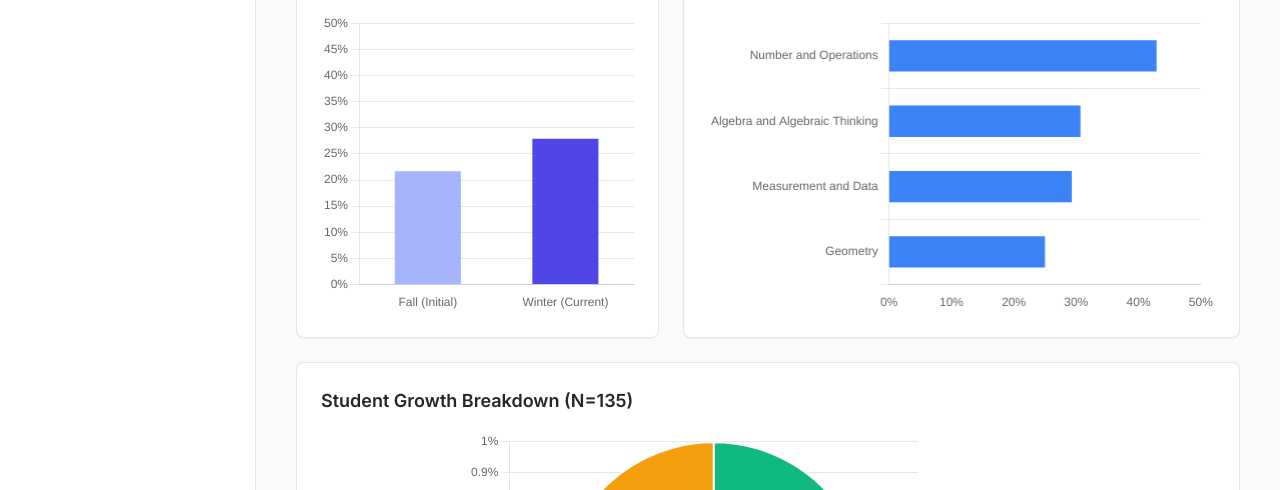
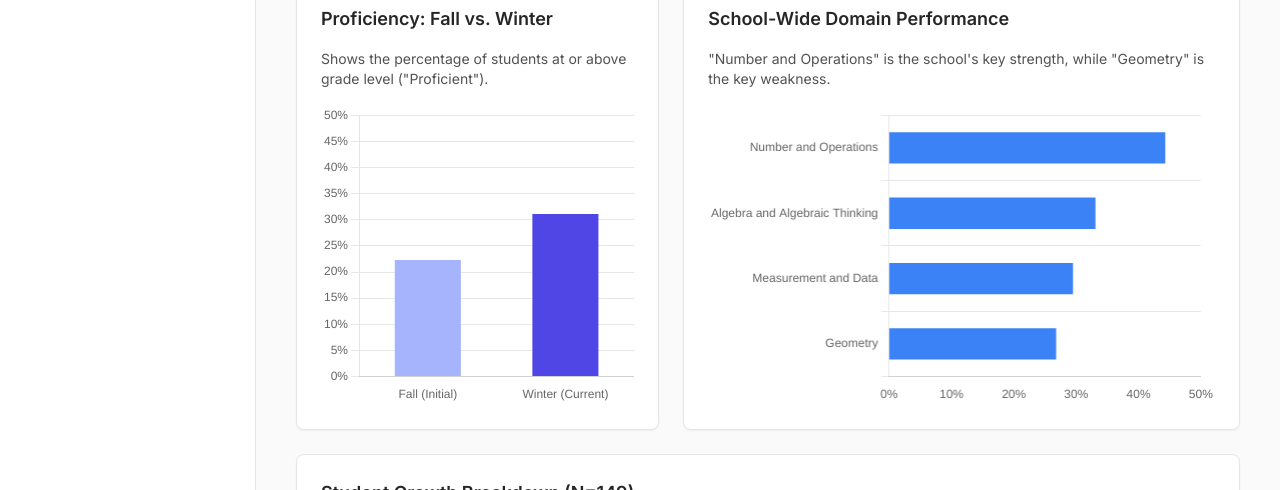
Before and after one commit to loydiedoong/room_16, a plain HTML site: page index.html in a window 1280 px wide. Shown: the part 310-800 px from the top of the page. Drawn offline with nearby package versions, Linux system fonts and the light colour scheme.

Commit message:
Update index.html

```diff
--- a/index.html
+++ b/index.html
@@ -2,8 +2,8 @@
 <!-- Application Structure Plan: A dashboard-style SPA with a left-hand navigation. This structure is designed for different user roles (Leadership vs. Teachers). Leadership can use the 'School-Wide Dashboard' (default) for a high-level overview. Grade-Level leads can use 'Grade-Level Deep Dives' to compare classes. Teachers can use the 'Student Action Lists' page to filter for their specific students who need intervention or celebration. This is more usable than a linear report as it allows users to immediately access the information relevant to their role and task. -->
 <!-- Visualization & Content Choices:
 - School-Wide KPIs: Inform -> Dynamic Stat Cards (HTML/Tailwind) -> Shows high-level metrics from Exec Summary.
-- School-Wide Proficiency (Fall vs Winter): Show Change -> Bar Chart (Chart.js) -> Clearly visualizes the 6.2 p.p. gain.
-- School-Wide Growth Breakdown: Show Proportions -> Donut Chart (Chart.js) -> Shows ratio of Met Annual (16.3%), Regressed (25.2%), and Grew/Below (58.5%).
+- School-Wide Proficiency (Fall vs Winter): Show Change -> Bar Chart (Chart.js) -> Clearly visualizes the 8.8 p.p. gain.
+- School-Wide Growth Breakdown: Show Proportions -> Donut Chart (Chart.js) -> Shows ratio of Met Annual (19.3%), Regressed (21.5%), and Grew/Below (59.2%).
 - Domain Performance (School & Grade): Compare -> Horizontal Bar Chart (Chart.js) -> Best for comparing the 4 domains and identifying strengths/weaknesses. Dynamically updates on the Grade-Level page.
 - Teacher Comparisons: Compare -> Grouped Bar Chart (Chart.js) -> Directly compares teachers on % Met Growth and % Regressed.
 - Student Lists: Organize/Inform -> Interactive HTML Table -> On-click tabs (Celebration/Intervention) and dropdown filters (Grade, Teacher) allow teachers to create actionable lists for their own class.
@@ -67,7 +67,7 @@
             color: #4f46e5;
             border-bottom-color: #4f46e5;
         }
-        .tab-button:hover {
+        .tab-button:hover:not(.active) {
             color: #4f46e5;
             background-color: #eef2ff;
         }
@@ -108,56 +108,56 @@
     </div>
 
     <script>
-        // --- DATA STORE (from diagnostic_report.md) ---
+        // --- DATA STORE (from winter_iready_math_report.md) ---
         const reportData = {
             schoolWide: {
-                proficiency: { fall: 21.7, winter: 27.9 },
-                growth: { metAnnual: 16.3, regressed: 25.2, other: (100 - 16.3 - 25.2).toFixed(1) },
+                proficiency: { fall: 22.3, winter: 31.1 },
+                growth: { metAnnual: 19.3, regressed: 21.5, other: (100 - 19.3 - 21.5).toFixed(1) },
                 domains: [
-                    { name: 'Number and Operations', pct: 42.9 },
-                    { name: 'Algebra and Algebraic Thinking', pct: 30.7 },
-                    { name: 'Measurement and Data', pct: 29.3 },
-                    { name: 'Geometry', pct: 25.0 },
+                    { name: 'Number and Operations', pct: 44.3 },
+                    { name: 'Algebra and Algebraic Thinking', pct: 33.1 },
+                    { name: 'Measurement and Data', pct: 29.5 },
+                    { name: 'Geometry', pct: 26.8 },
                 ]
             },
             gradeData: {
                 3: {
-                    summary: "3rd grade shows strong proficiency gains, particularly in Mr. Griffin's class (+19.0 p.p.). 25.0% of 3rd graders have already met their full annual growth target. Mr. Doong's class shows a very low stagnation rate (4.3%).",
+                    summary: "3rd grade shows strong proficiency gains, particularly in Mr. Griffin's class (+15.5 p.p.). 27.7% of 3rd graders have already met their full annual growth target. Both classes show a very low stagnation rate.",
                     domains: [
-                        { name: 'Number and Operations', pct: 44.4 },
-                        { name: 'Geometry', pct: 22.2 },
-                        { name: 'Algebra and Algebraic Thinking', pct: 30.7 }, // Using school-wide as placeholder per report
-                        { name: 'Measurement and Data', pct: 29.3 }, // Using school-wide as placeholder per report
+                        { name: 'Number and Operations', pct: 46.8 },
+                        { name: 'Algebra and Algebraic Thinking', pct: 40.4 },
+                        { name: 'Measurement and Data', pct: 31.9 },
+                        { name: 'Geometry', pct: 23.4 },
                     ].sort((a,b) => b.pct - a.pct),
                     teachers: [
                         { name: 'Doong', students: 23, profFall: 17.4, profWinter: 26.1, profChange: 8.7, metGrowth: 26.1, regressed: 4.3 },
-                        { name: 'Griffin', students: 21, profFall: 4.8, profWinter: 23.8, profChange: 19.0, metGrowth: 23.8, regressed: 19.0 },
+                        { name: 'Griffin', students: 24, profFall: 4.2, profWinter: 19.7, profChange: 15.5, metGrowth: 29.2, regressed: 4.2 },
                     ]
                 },
                 4: {
-                    summary: "4th grade shows more moderate growth. Ms. Sutter's class saw a stronger increase in proficiency (+9.1 p.p.). Only 13.3% of students have met their annual target. Both classes have a high number of students who are stagnating or regressing (30.4% and 27.3%), which is a key area for concern.",
+                    summary: "4th grade shows moderate growth. Ms. Sutter's class saw a stronger increase in proficiency (+9.1 p.p.). Only 13.3% of students have met their annual target. Both classes have a high number of students who are stagnating or regressing (30.4% and 27.3%), which is a key area for concern.",
                     domains: [
                         { name: 'Number and Operations', pct: 48.9 },
+                        { name: 'Algebra and Algebraic Thinking', pct: 35.6 },
+                        { name: 'Measurement and Data', pct: 26.7 },
                         { name: 'Geometry', pct: 26.7 },
-                        { name: 'Algebra and Algebraic Thinking', pct: 30.7 }, // Using school-wide as placeholder per report
-                        { name: 'Measurement and Data', pct: 29.3 }, // Using school-wide as placeholder per report
                     ].sort((a,b) => b.pct - a.pct),
                     teachers: [
-                        { name: 'Sheiring', students: 23, profFall: 21.7, profWinter: 26.1, profChange: 4.3, metGrowth: 13.0, regressed: 30.4 },
+                        { name: 'Sheiring', students: 23, profFall: 21.7, profWinter: 26.1, profChange: 4.4, metGrowth: 13.0, regressed: 30.4 },
                         { name: 'Sutter', students: 22, profFall: 27.3, profWinter: 36.4, profChange: 9.1, metGrowth: 13.6, regressed: 27.3 },
                     ]
                 },
                 5: {
                     summary: "5th grade shows the lowest overall growth, with only 10.9% of students meeting their annual target. Ms. Lopez's class has a very high rate of stagnant/regressed students (47.4%), indicating an urgent need for intervention. Ms. Long's class shows higher proficiency (33.3%) but still has over 25% of students stagnating.",
                     domains: [
-                        { name: 'Number and Operations', pct: 36.0 },
-                        { name: 'Geometry', pct: 26.0 },
-                        { name: 'Algebra and Algebraic Thinking', pct: 30.7 }, // Using school-wide as placeholder per report
-                        { name: 'Measurement and Data', pct: 29.3 }, // Using school-wide as placeholder per report
+                        { name: 'Number and Operations', pct: 39.1 },
+                        { name: 'Algebra and Algebraic Thinking', pct: 26.1 },
+                        { name: 'Measurement and Data', pct: 28.3 },
+                        { name: 'Geometry', pct: 28.3 },
                     ].sort((a,b) => b.pct - a.pct),
                     teachers: [
                         { name: 'Long', students: 27, profFall: 29.6, profWinter: 33.3, profChange: 3.7, metGrowth: 7.4, regressed: 25.9 },
-                        { name: 'Lopez', students: 19, profFall: 21.1, profWinter: 26.3, profChange: 5.3, metGrowth: 15.8, regressed: 47.4 },
+                        { name: 'Lopez', students: 19, profFall: 21.1, profWinter: 26.3, profChange: 5.2, metGrowth: 15.8, regressed: 47.4 },
                     ]
                 }
             },
@@ -168,10 +168,14 @@
                     { name: 'Maldonado de Leon, Jairo', teacher: 'Doong', grade: 3, growth: 33 },
                     { name: 'Bosheh, Naya', teacher: 'Doong', grade: 3, growth: 30 },
                     { name: 'Estrada, Abraham', teacher: 'Doong', grade: 3, growth: 28 },
-                    { name: 'Regado, Scarlett Heart', teacher: 'Griffin', grade: 3, growth: 44 },
-                    { name: 'Catiis, Rayliegh', teacher: 'Griffin', grade: 3, growth: 39 },
+                    { name: 'Chantharath, Kaylee', teacher: 'Griffin', grade: 3, growth: 35 },
                     { name: 'Lingstuyl Gonzalez, Edward', teacher: 'Griffin', grade: 3, growth: 39 },
-                    { name: 'Cifuentes Barrios, Giovanni', teacher: 'Griffin', grade: 3, growth: 32 },
+                    { name: 'Martinez, Emiliano', teacher: 'Griffin', grade: 3, growth: 29 },
+                    { name: 'Ochoa, Ximena', teacher: 'Griffin', grade: 3, growth: 20 },
+                    { name: 'Padayhag, Selyna', teacher: 'Griffin', grade: 3, growth: 28 },
+                    { name: 'Renteria, Axel', teacher: 'Griffin', grade: 3, growth: 31 },
+                    { name: 'Rojas, Joshua', teacher: 'Griffin', grade: 3, growth: 24 },
+                    { name: 'Zarate-Pineda, Christopher', teacher: 'Griffin', grade: 3, growth: 27 },
                     { name: 'Ferrer Castrillo, Kristal', teacher: 'Sheiring', grade: 4, growth: 45 },
                     { name: 'Chang, Reginald James', teacher: 'Sheiring', grade: 4, growth: 39 },
                     { name: 'Khanouf, Charbel', teacher: 'Sheiring', grade: 4, growth: 32 },
@@ -180,10 +184,7 @@
                 ],
                 intervention: [
                     { name: 'Salazar Solares, Jose', teacher: 'Doong', grade: 3, growth: 0 },
-                    { name: 'Martinez, Emiliano', teacher: 'Griffin', grade: 3, growth: -16 },
-                    { name: 'Moguel Ortega, Skylar', teacher: 'Griffin', grade: 3, growth: -12 },
-                    { name: 'Bolanos, Victoria', teacher: 'Griffin', grade: 3, growth: -3 },
-                    { name: 'Chen, Eason', teacher: 'Griffin', grade: 3, growth: -1 },
+                    { name: 'Silva Sousa, Rianny', teacher: 'Griffin', grade: 3, growth: -9 },
                     { name: 'Montenegro, John Kieffer', teacher: 'Sheiring', grade: 4, growth: -19 },
                     { name: 'Racines, Kyann', teacher: 'Sheiring', grade: 4, growth: -12 },
                     { name: 'Alvarado Reyes, Alexa', teacher: 'Sheiring', grade: 4, growth: -12 },
@@ -216,10 +217,10 @@
                 ]
             },
             recommendations: [
-                { title: "School-Wide Focus on Geometry", text: "The data consistently shows 'Geometry' as the weakest domain across all three grade levels (25.0% proficiency). I recommend a vertical team meeting (Grades 3-5) to review curriculum and instructional strategies for this domain." },
-                { title: "Address Stagnation/Regression", text: "The 34 students identified as stagnating or regressing (25.2% of the cohort) need immediate review. This is particularly urgent in 5th grade (Ms. Lopez's class) and 4th grade (both classes), where rates were highest." },
-                { title: "Leverage 3rd Grade Growth", text: "The 3rd-grade team showed the highest rate of students meeting their full annual growth target (25.0%). We should have them share successful strategies and routines with the 4th and 5th-grade teams." },
-                { title: "Analyze High-Growth Students", text: "The 14 students in the 'Significant Growth (Below Level)' list are responding to instruction. Teachers should review these students to identify what strategies are working and apply them to other students." },
+                { title: "School-Wide Focus on Geometry", text: "The data consistently shows 'Geometry' as the weakest domain across all three grade levels (26.8% proficiency). I recommend a vertical team meeting (Grades 3-5) to review curriculum pacing and instructional strategies for this domain." },
+                { title: "Address Stagnation/Regression", text: "The 32 students identified as stagnating or regressing (21.5% of the cohort) need immediate review. This is particularly urgent in 5th grade (Ms. Lopez's class) and 4th grade (both classes), where rates were highest." },
+                { title: "Leverage 3rd Grade Growth", text: "The 3rd-grade team showed the highest rate of students meeting their full annual growth target (27.7%). We should have them share successful strategies and routines with the 4th and 5th-grade teams." },
+                { title: "Analyze High-Growth Students", text: "The 19 students in the 'Significant Growth (Below Level)' list are responding to instruction. Teachers should review these students to identify what strategies are working and apply them to other students." },
             ]
         };
 
@@ -267,13 +268,10 @@
                                 if (label) {
                                     label += ': ';
                                 }
-                                if (context.parsed.y !== null) {
-                                    label += context.parsed.y + '%';
-                                } else if (context.parsed.x !== null) {
-                                    label += context.parsed.x + '%';
-                                } else if (context.parsed !== null) {
-                                    label += context.parsed + '%';
-                                }
+                                let value = context.parsed;
+                                if (context.parsed.y !== null) value = context.parsed.y;
+                                if (context.parsed.x !== null) value = context.parsed.x;
+                                label += value.toFixed(1) + '%';
                                 return label;
                             }
                         }
@@ -326,7 +324,8 @@
             const proficiencyGain = (data.proficiency.winter - data.proficiency.fall).toFixed(1);
 
             const html = `
-                <h1 class="text-3xl font-bold mb-6">School-Wide Dashboard</h1>
+                <h1 class="text-3xl font-bold mb-2">School-Wide Dashboard</h1>
+                <p class="text-lg text-neutral-600 mb-6">This section summarizes data for all 149 students who completed both diagnostics.</p>
 
                 <!-- KPI Cards -->
                 <div class="grid grid-cols-1 md:grid-cols-3 gap-6 mb-6">
@@ -340,12 +339,12 @@
                     <div class="bg-white p-6 rounded-lg shadow-sm border border-neutral-200">
                         <h3 class="text-sm font-medium text-neutral-500">Met Full Annual Growth</h3>
                         <p class="text-4xl font-bold text-green-600">${data.growth.metAnnual}%</p>
-                        <p class="text-sm text-neutral-500">22 out of 135 students</p>
+                        <p class="text-sm text-neutral-500">29 out of 149 students</p>
                     </div>
                     <div class="bg-white p-6 rounded-lg shadow-sm border border-neutral-200">
                         <h3 class="text-sm font-medium text-neutral-500">Stagnant or Regressed</h3>
                         <p class="text-4xl font-bold text-red-600">${data.growth.regressed}%</p>
-                        <p class="text-sm text-neutral-500">34 out of 135 students</p>
+                        <p class="text-sm text-neutral-500">32 out of 149 students</p>
                     </div>
                 </div>
 
@@ -353,14 +352,17 @@
                 <div class="grid grid-cols-1 lg:grid-cols-5 gap-6">
                     <div class="bg-white p-6 rounded-lg shadow-sm border border-neutral-200 lg:col-span-2">
                         <h3 class="text-lg font-semibold mb-4">Proficiency: Fall vs. Winter</h3>
+                        <p class="text-sm text-neutral-600 mb-4">Shows the percentage of students at or above grade level ("Proficient").</p>
                         <div class="chart-container" style="height: 300px;"><canvas id="schoolProfChart"></canvas></div>
                     </div>
                     <div class="bg-white p-6 rounded-lg shadow-sm border border-neutral-200 lg:col-span-3">
                         <h3 class="text-lg font-semibold mb-4">School-Wide Domain Performance</h3>
+                        <p class="text-sm text-neutral-600 mb-4">"Number and Operations" is the school's key strength, while "Geometry" is the key weakness.</p>
                         <div class="chart-container" style="height: 300px;"><canvas id="schoolDomainChart"></canvas></div>
                     </div>
                     <div class="bg-white p-6 rounded-lg shadow-sm border border-neutral-200 lg:col-span-5">
-                        <h3 class="text-lg font-semibold mb-4">Student Growth Breakdown (N=135)</h3>
+                        <h3 class="text-lg font-semibold mb-4">Student Growth Breakdown (N=149)</h3>
+                        <p class="text-sm text-neutral-600 mb-4">This chart shows the distribution of student growth against their full annual target.</p>
                         <div class="chart-container" style="height: 350px; max-height: 400px;"><canvas id="schoolGrowthChart"></canvas></div>
                     </div>
                 </div>
@@ -416,7 +418,7 @@
                 </p>
 
                 <!-- Grade Tabs -->
-                <div class="flex border-b border-neutral-200 mb-6">
+                <div class="flex border-b border-neutral-200 mb-6 bg-white rounded-t-lg shadow-sm">
                     <button class="tab-button active" data-grade="3">Grade 3</button>
                     <button class="tab-button" data-grade="4">Grade 4</button>
                     <button class="tab-button" data-grade="5">Grade 5</button>
@@ -454,10 +456,12 @@
                 <div class="grid grid-cols-1 lg:grid-cols-2 gap-6">
                     <div class="bg-white p-6 rounded-lg shadow-sm border border-neutral-200">
                         <h3 class="text-lg font-semibold mb-4">Teacher Comparison: Growth & Regression</h3>
+                        <p class="text-sm text-neutral-600 mb-4">This chart compares the percentage of students who met their full annual growth target against those who regressed.</p>
                         <div class="chart-container"><canvas id="teacherCompareChart"></canvas></div>
                     </div>
                     <div class="bg-white p-6 rounded-lg shadow-sm border border-neutral-200">
                         <h3 class="text-lg font-semibold mb-4">Grade ${grade} Domain Performance</h3>
+                        <p class="text-sm text-neutral-600 mb-4">This chart shows the proficiency rate for each math domain for all students in this grade.</p>
                         <div class="chart-container"><canvas id="gradeDomainChart"></canvas></div>
                     </div>
                 </div>
@@ -639,6 +643,9 @@
             const data = reportData.recommendations;
             const html = `
                 <h1 class="text-3xl font-bold mb-6">Recommendations</h1>
+                <p class="text-lg text-neutral-600 mb-6">
+                    Based on the data, the report recommends the following four actions.
+                </p>
                 <div class="space-y-6">
                     ${data.map((rec, i) => `
                         <div class="bg-white p-6 rounded-lg shadow-sm border border-neutral-200">
```
